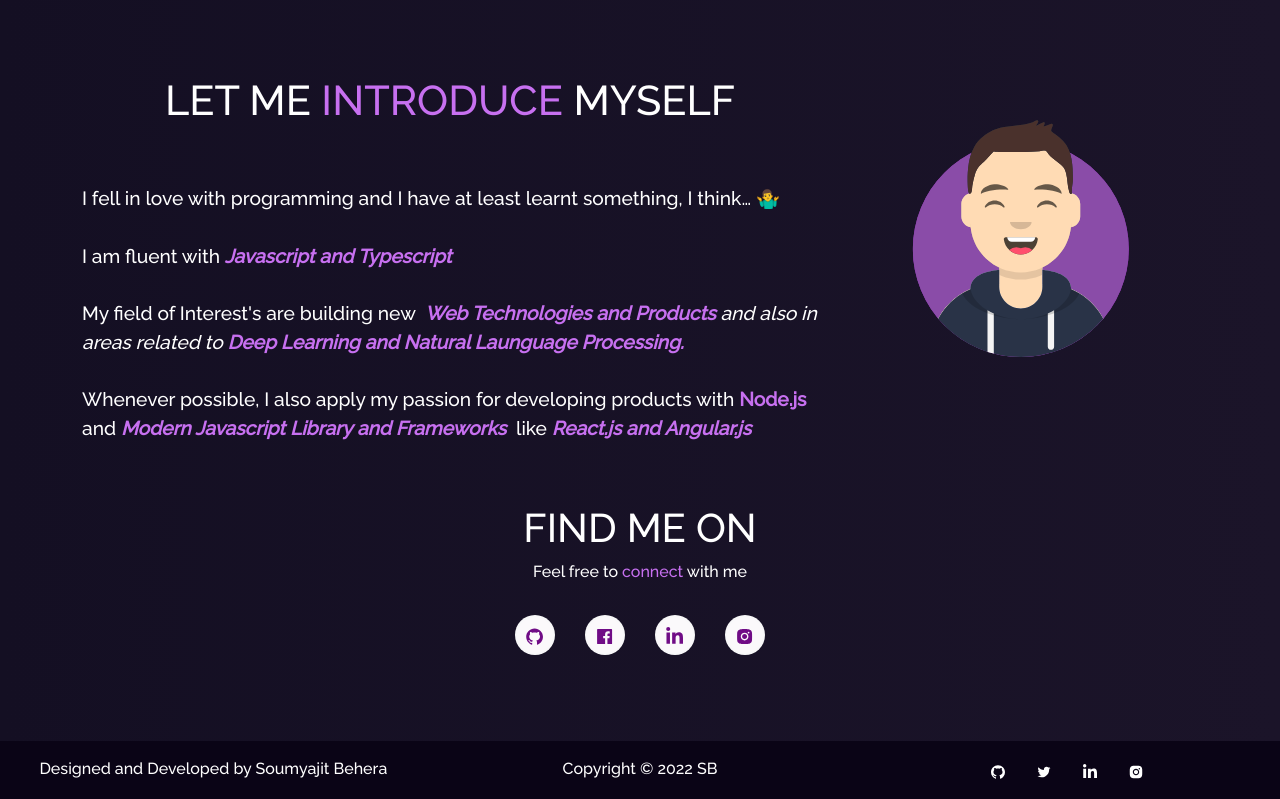
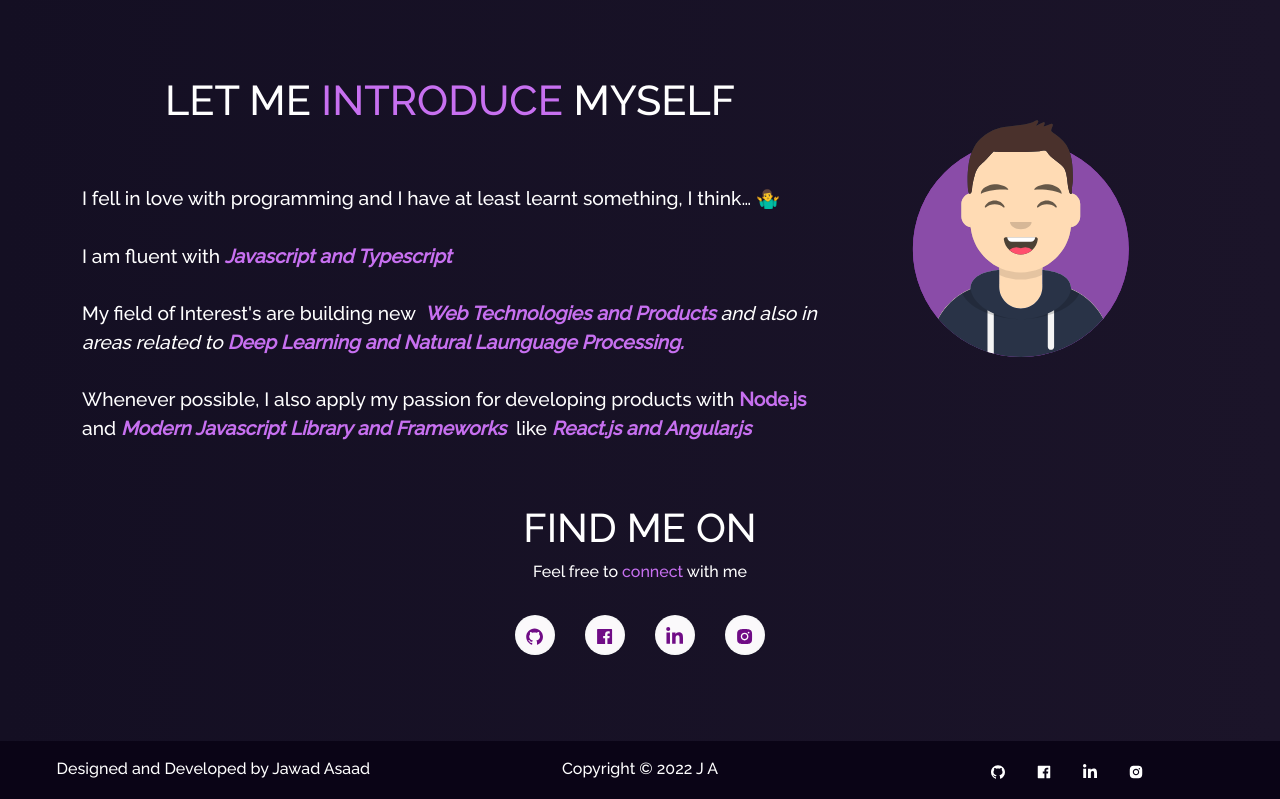
Before and after one commit to LOCO185/Portfolio, a React (Create React App) app in the folder portfolio/: page / in a window 1280 px wide. Shown: the part 800-1599 px from the top of the page. Built offline with nearby package versions, Linux system fonts and the light colour scheme.

Commit message:
Footer Updates

```diff
--- a/portfolio/src/components/Footer.js
+++ b/portfolio/src/components/Footer.js
@@ -2,7 +2,7 @@
 import { Container, Row, Col } from "react-bootstrap";
 import {
   AiFillGithub,
-  AiOutlineTwitter,
+  AiFillFacebook,
   AiFillInstagram,
 } from "react-icons/ai";
 import { FaLinkedinIn } from "react-icons/fa";
@@ -14,16 +14,16 @@
     <Container fluid className="footer">
       <Row>
         <Col md="4" className="footer-copywright">
-          <h3>Designed and Developed by Soumyajit Behera</h3>
+          <h3>Designed and Developed by Jawad Asaad</h3>
         </Col>
         <Col md="4" className="footer-copywright">
-          <h3>Copyright © {year} SB</h3>
+          <h3>Copyright © {year} J A</h3>
         </Col>
         <Col md="4" className="footer-body">
           <ul className="footer-icons">
             <li className="social-icons">
               <a
-                href="https://github.com/soumyajit4419"
+                href="https://github.com/LOCO185"
                 style={{ color: "white" }}
                 target="_blank"
                 rel="noopener noreferrer"
@@ -33,17 +33,17 @@
             </li>
             <li className="social-icons">
               <a
-                href="https://twitter.com/Soumyajit4419"
+                href="https://www.facebook.com/jawad.loco.3367"
                 style={{ color: "white" }}
                 target="_blank"
                 rel="noopener noreferrer"
               >
-                <AiOutlineTwitter />
+                <AiFillFacebook />
               </a>
             </li>
             <li className="social-icons">
               <a
-                href="https://www.linkedin.com/in/soumyajit4419/"
+                href="https://www.linkedin.com/in/jawad-asaad-b7532a216/"
                 style={{ color: "white" }}
                 target="_blank"
                 rel="noopener noreferrer"
@@ -53,7 +53,7 @@
             </li>
             <li className="social-icons">
               <a
-                href="https://www.instagram.com/s.o.u.m.y.a_j.i.t/"
+                href="https://www.instagram.com/jawad_as7/"
                 style={{ color: "white" }}
                 target="_blank"
                 rel="noopener noreferrer"
```
